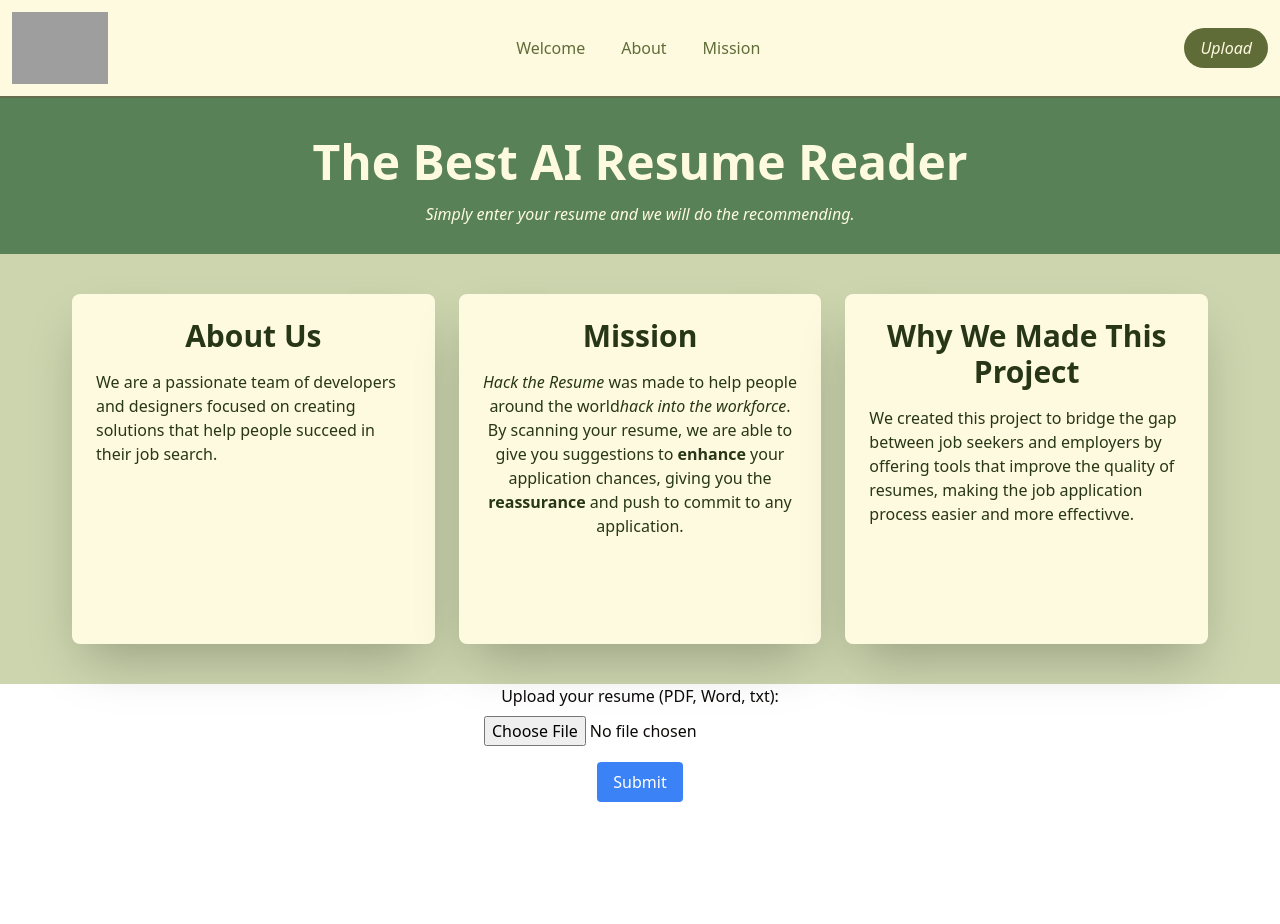
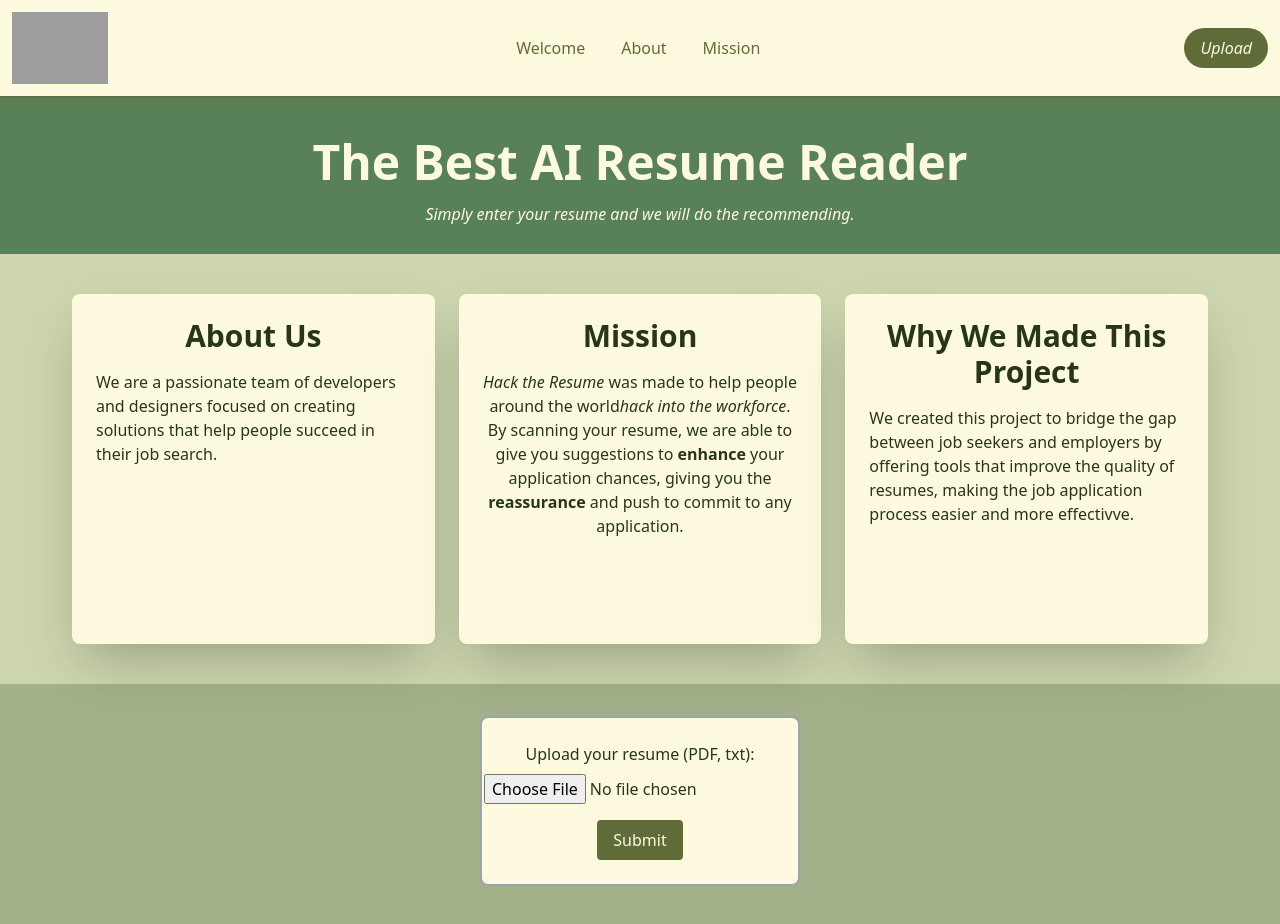
Before and after one commit to raisssu/hackthenorth, a React (Vite) app: page / in a window 1280 px wide. Shown: the top 924 px of the page. Before the commit the page ends 802 px from the top, so only its background shows below. Built offline with nearby package versions, Linux system fonts and the light colour scheme; no server answers; grey boxes are pictures that could not be loaded; what @convex-dev/auth, cohere-ai would draw is missing.

Commit message:
Update FileUpload
fixed visual bugs

```diff
--- a/src/components/FileUpload.tsx
+++ b/src/components/FileUpload.tsx
@@ -31,7 +31,6 @@ const cohere = new CohereClient({
 //       alert("Please select a file first.");
 //       return;
 //     }
-
 const FileUpload: React.FC = () => {
 
   const [selectedFile, setSelectedFile] = useState<File | null>(null);
@@ -179,35 +178,40 @@ const FileUpload: React.FC = () => {
   };
 
   return (
-    <form onSubmit={handleSubmit} className="flex flex-col items-center">
-      <label htmlFor="file" className="mb-2">Upload your resume (PDF, Word, txt):</label>
+    <form onSubmit={handleSubmit} className="flex flex-col items-center bg-customMediumLightGreen min-h-screen py-8">
+      {/* Wrapper for the file submit portion with a square border */}
+      <div className="border-2 border-gray-400 rounded-lg p-6 bg-customBeige flex flex-col items-center w-80">
+        <label htmlFor="file" className="mb-2 text-customDarkGreen">Upload your resume (PDF, txt):</label>
         <input
           type="file"
           id="file"
-        accept=".pdf,.doc,.docx,.txt"  // Accept only PDF, Word, and text files
+          accept=".pdf,.txt"  // Accept only PDF and text files
           onChange={handleFileChange}
-        className="mb-4"
+          className="mb-4 text-customDarkGreen justify-center"
         />
         <button
           type="submit"
-        className="bg-blue-500 text-white py-2 px-4 rounded">
+          className="bg-customGreen text-customBeige py-2 px-4 rounded">
           Submit
         </button>
 
         {/* Display selected file name */}
         {selectedFile && (
-        <p className="mt-4 text-gray-700">Selected file: {selectedFile.name}</p>
+          <p className="mt-4 text-customDarkGreen">Selected file: {selectedFile.name}</p>
         )}
+      </div>
+
       {isLoading && (
-        <div className="fixed inset-0 bg-white bg-opacity-10 flex items-center justify-center z-50">
+        <div className="fixed inset-0 bg-customBeige bg-opacity-10 flex items-center justify-center z-50">
           <div className="text-center">
             <div className="inline-block animate-spin rounded-full h-12 w-12 border-t-2 border-b-2 border-gray-900 mb-4"></div>
-            <p className="text-lg font-semibold text-gray-700">Processing your resume...</p>
+            <p className="text-lg font-semibold text-customBeige">Processing your resume...</p>
           </div>
         </div>
       )}
     </form>
     );
+
 }
 
 export default FileUpload;
```
Lines whose indentation alone changed are shown as unchanged.
